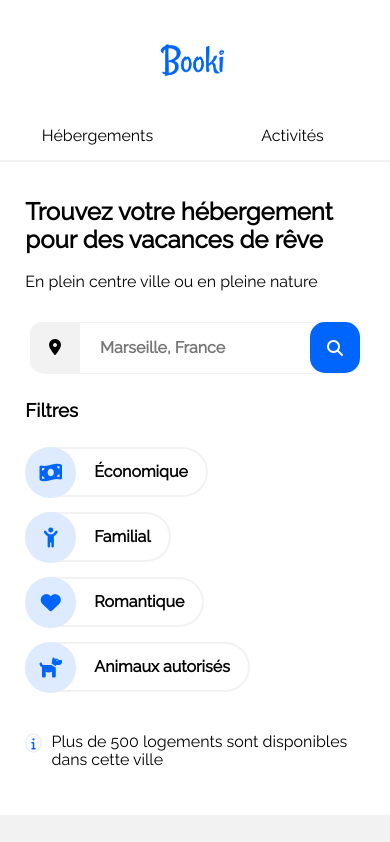
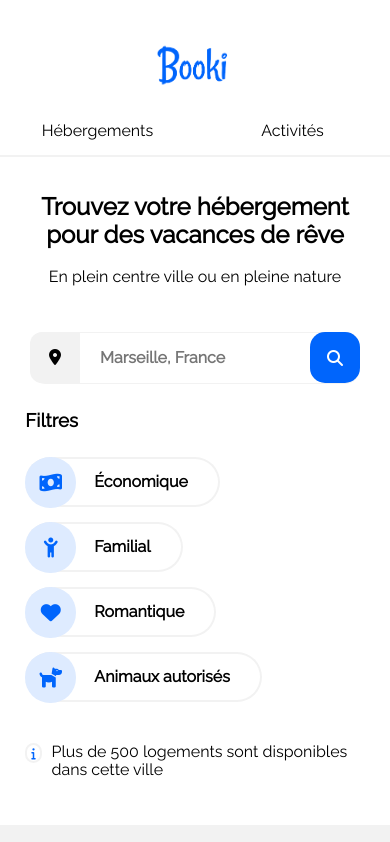
Before and after one commit to flo701/booki, a website: page index.html in a window 390 px wide. Shown: the top 842 px of the page. Drawn offline with Linux system fonts and the light colour scheme.

Commit message:
Centrage du titre en dessous de 768px. Augmentation de la taille du logo.

```diff
--- a/css/style.css
+++ b/css/style.css
@@ -39,8 +39,8 @@ a {
 
 .logo-booki {
   margin-top: 35px;
-  width: 100px;
-  height: 50px;
+  width: 110px;
+  height: 60px;
 }
 
 .nav-ul {
@@ -120,6 +120,12 @@ a {
     border-bottom: 2.5px solid #f2f2f2;
   }
 
+  @media screen and (max-width: 767px) {
+    .border-nav {
+      padding-top: 25px;
+    }
+  }
+
   .border-nav:hover {
     border-bottom-color: #0065fc;
     border-top: transparent;
@@ -130,6 +136,12 @@ a {
   }
 }
 
+@media screen and (max-width:767px) {
+  .title {
+    text-align: center;
+    margin-bottom: 45px;
+  }
+}
 
 /*HEADER PART 2 : SEARCH + FILTERS + INFO LIGNE*/
 
@@ -299,7 +311,7 @@ a {
   align-items: center;
   height: 50px;
   padding-left: 18px;
-  padding-right: 18px;
+  padding-right: 30px;
   border-radius: 0 25px 25px 0;
 }
 
--- a/index.html
+++ b/index.html
@@ -58,7 +58,7 @@
       <!-- PART 2 : TITLE + SEARCH + FILTERS + INFO LIGNE-->
 
       <div class="header-part2">
-        <div>
+        <div class="title">
           <h2>
             Trouvez votre hébergement pour des vacances de rêve
           </h2>
```
